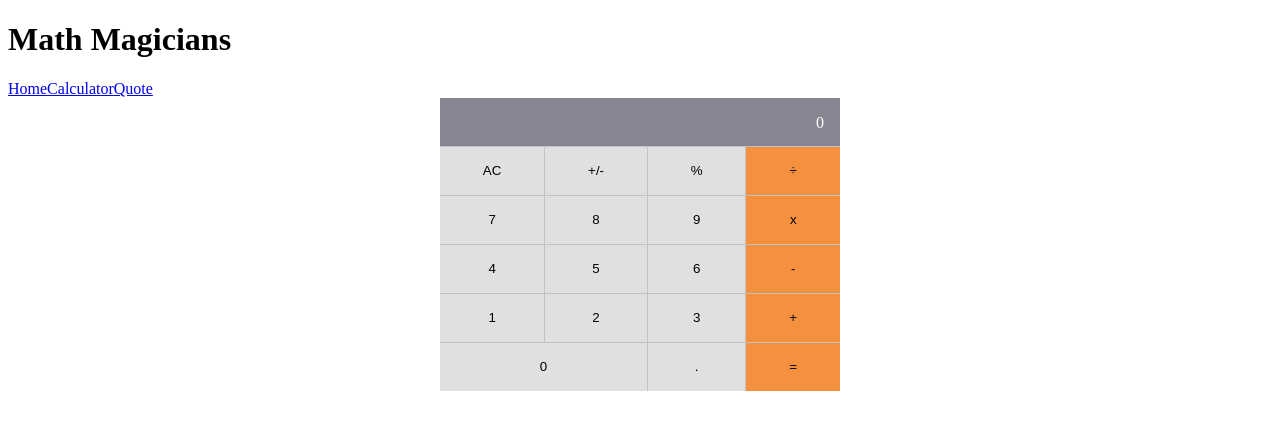
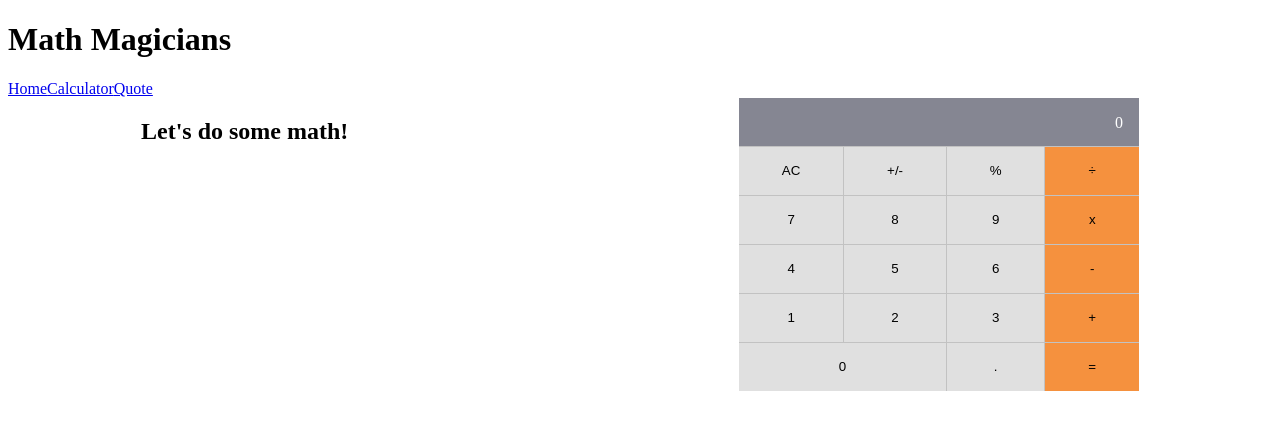
Before and after one commit to mugberto/math_magicians, a React (Create React App) app: page /calculator in a window 1280 px wide. Shown: the top 430 px of the page. Built offline with nearby package versions, Linux system fonts and the light colour scheme.

Commit message:
Change the layout of Calculator component

```diff
--- a/src/components/Calculator.css
+++ b/src/components/Calculator.css
@@ -1,3 +1,12 @@
+.container {
+  display: flex;
+  flex-flow: wrap;
+  justify-content: space-between;
+  width: 95%;
+  max-width: 998px;
+  margin: 0 auto;
+}
+
 .calc-container {
   display: grid;
   grid-template-columns: auto auto auto auto;
@@ -5,7 +14,6 @@
   grid-gap: 1px 1px;
   background-color: #c2c2c2;
   width: 400px;
-  margin: 0 auto;
 }
 
 .calc-display {
--- a/src/components/Calculator.js
+++ b/src/components/Calculator.js
@@ -19,6 +19,8 @@ function Calculator() {
   const btnClass = (i) => ((((i + 1) % 4 === 0) || i === 18) ? 'orange-btn' : 'gray-btn');
 
   return (
+    <div className="container">
+      <h2>Let&apos;s do some math!</h2>
       <div className="calc-container">
         <div className="calc-display">{next || total || 0}</div>
         {buttonNames.map((name, i) => (
@@ -27,6 +29,7 @@ function Calculator() {
           </button>
         ))}
       </div>
+    </div>
   );
 }
 export default Calculator;
```
Lines whose indentation alone changed are shown as unchanged.
